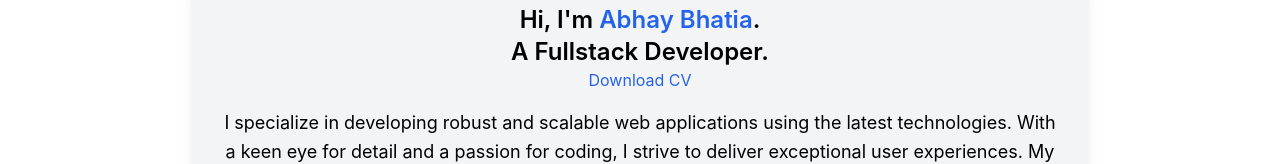
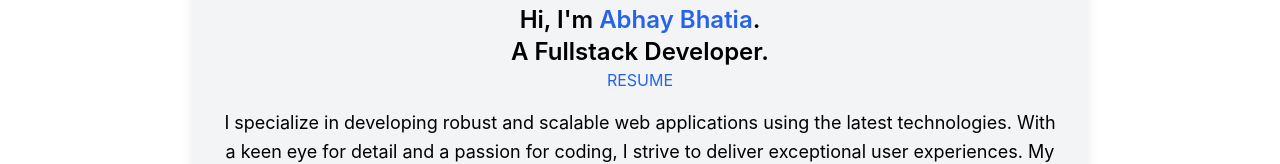
Before and after one commit to abhaybhatia1/Portfolio2, a React (Create React App) app: page / in a window 1280 px wide. Shown: the part 232-396 px from the top of the page. Built offline with nearby package versions, Linux system fonts and the light colour scheme.

Commit message:
Update cv
Updated

```diff
--- a/src/Pages/Home.jsx
+++ b/src/Pages/Home.jsx
@@ -23,7 +23,7 @@ function Home({ setOption }) {
             Hi, I'm <a href='https://www.linkedin.com/in/abhay-bhatia-202935229' className='text-blue-600 hover:text-red-600 hover:underline transition-colors duration-300'>Abhay Bhatia</a>. <br />
             A Fullstack Developer.
           </p>
-          <a href={CV}  target="_blank"  className="text-blue-600 hover:underline">Download CV</a>
+          <a href={CV}  target="_blank"  className="text-blue-600 hover:underline">RESUME</a>
           <p className='text-lg leading-relaxed mt-4'>
             I specialize in developing robust and scalable web applications using the latest technologies. With a keen eye for detail and a passion for coding, I strive to deliver exceptional user experiences. My expertise includes both front-end and back-end development, ensuring seamless integration and functionality across all platforms.
           </p>
```
